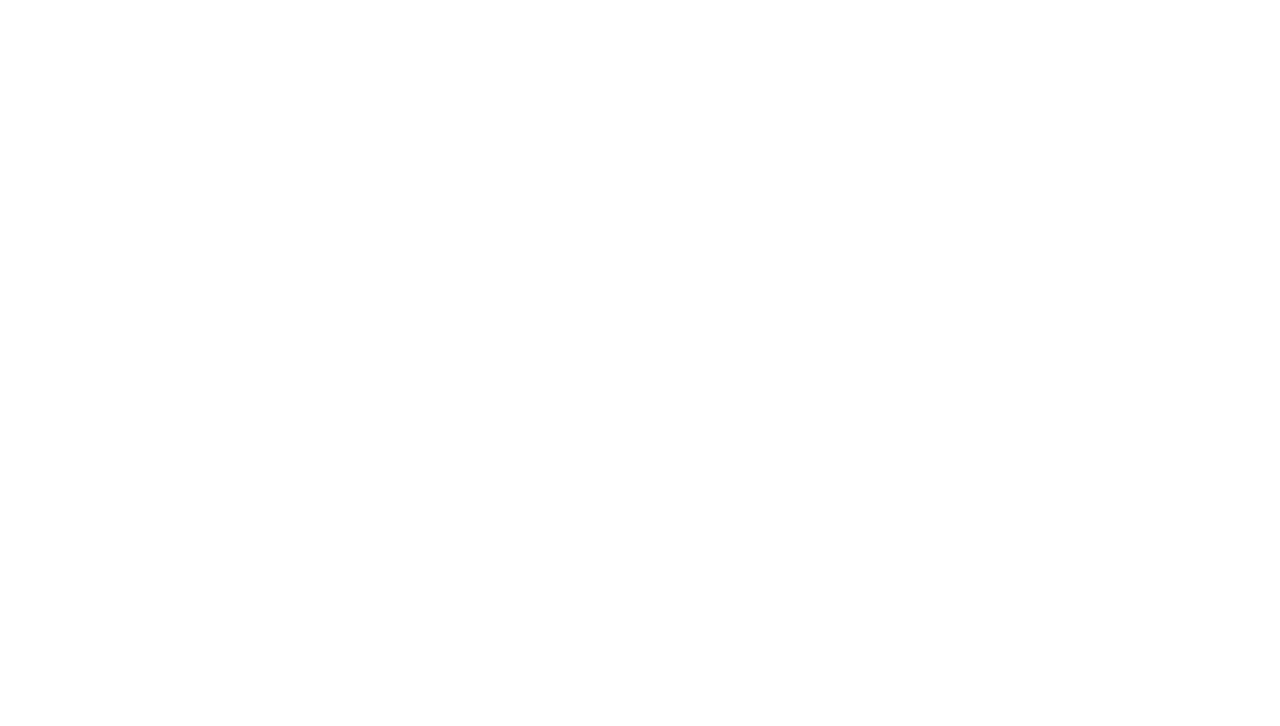
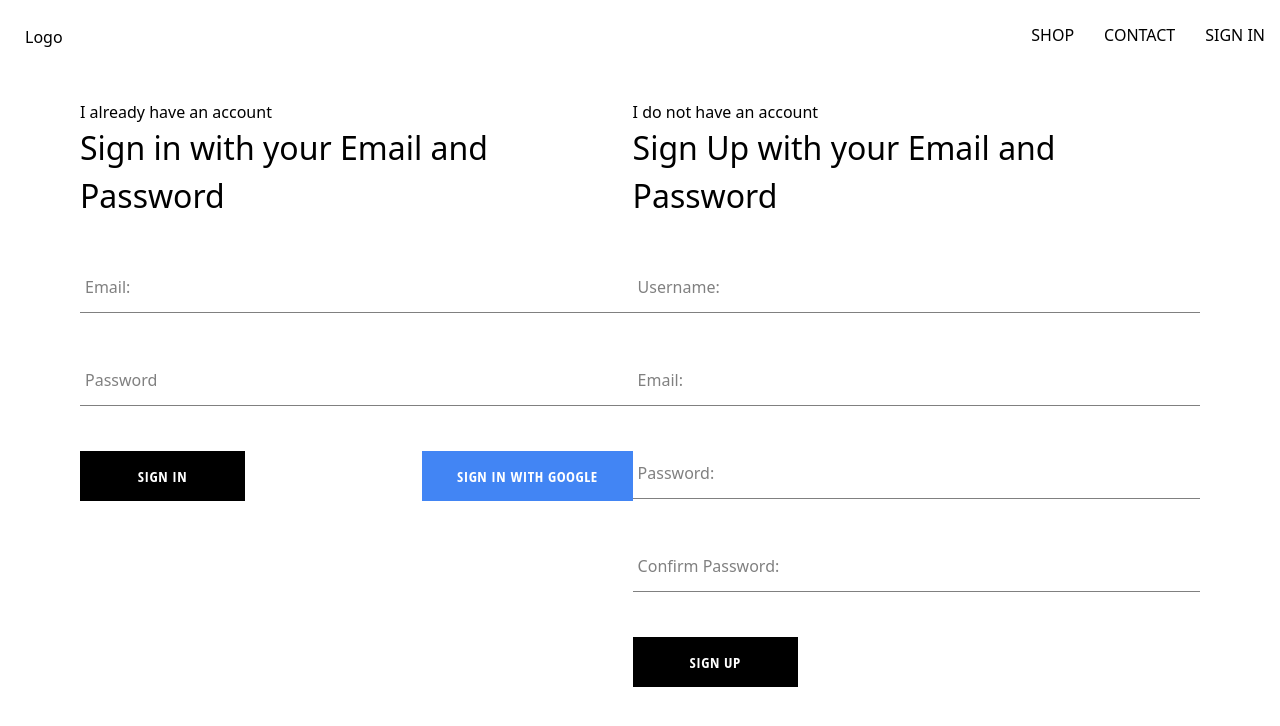
Before and after one commit to Christopher6609/converse, a React (Vite) app: page /auth in a window 1280 px wide. Before the commit this address had no page. Shown: the top 726 px of the page. Built offline with nearby package versions, Linux system fonts and the light colour scheme.

Commit message:
sign in with email and password

```diff
--- a/src/App.jsx
+++ b/src/App.jsx
@@ -1,8 +1,7 @@
 import Home from "./routes/home/Home";
 import Navigation from "./routes/navigation/Navigation";
-import SignIn from "./routes/sign-in/SignIn";
-import SignUp from "./routes/sign-up/SignUp";
 import { Routes, Route } from "react-router-dom";
+import Auth from "./routes/authentication/auth";
 
 
 const Shop = () => {
@@ -20,8 +19,8 @@ const App = () => {
         <Route path="/" element={ <Navigation /> }>
           <Route index element={<Home/>} />
           <Route path="shop" element={<Shop/>} />
-          <Route path="signin" element={<SignIn/>} />
-          <Route path="signup" element={<SignUp/>} />
+          <Route path="auth" element={<Auth/>} />
+
         </Route>
       </Routes>
     </>
--- /dev/null
+++ b/src/routes/authentication/auth.jsx
@@ -0,0 +1,13 @@
+import SignIn from "../sign-in/SignIn";
+import SignUp from "../sign-up/SignUp";
+
+const Auth = () => {
+    return(
+        <div className="flex justify-between w-[70rem] mx-auto my-[30px]">
+            <SignIn/>
+            <SignUp/>
+        </div>
+    )
+}
+
+export default Auth;
--- a/src/routes/navigation/Navigation.jsx
+++ b/src/routes/navigation/Navigation.jsx
@@ -18,12 +18,10 @@ const Navigation = () => {
                 <Link className="nav-link uppercase px-[15px] py-[10px] cursor-pointer" to='/shop'>
                     Contact
                 </Link>
-                <Link className="nav-link uppercase px-[15px] py-[10px] cursor-pointer" to='/signin'>
+                <Link className="nav-link uppercase px-[15px] py-[10px] cursor-pointer" to='/auth'>
                     Sign in
                 </Link>
-                <Link className="nav-link uppercase px-[15px] py-[10px] cursor-pointer" to='/signup'>
-                    Sign up
-                </Link>
+
             </div>
 
         </div>
--- a/src/routes/sign-in/SignIn.jsx
+++ b/src/routes/sign-in/SignIn.jsx
@@ -1,21 +1,93 @@
-import { createUserDocumentFromAuth, signInWithGooglePopup } from "../../utils/firebase/firebase";
+import { useState } from "react";
+import FormInput from "../../components/atoms/FormInput/FormInput";
+import { createUserDocumentFromAuth, signInWithGooglePopup,signInAuthwithEmailandPassword } from "../../utils/firebase/firebase";
+import Button from "../../components/atoms/Button/Button";
 
 
 const SignIn = () => {
-
-    const logGoogleUser = async () => {
+    const signInGoogleUser = async () => {
         const {user} = await signInWithGooglePopup();
        createUserDocumentFromAuth(user);
+    }
 
+    const initialFormFields = {
+        email:"",
+        password:""
+    }
 
+    const [formFields, setFormFields] = useState(initialFormFields);
+    const {email,password} = formFields;
+    const handleChange = (event) =>{
+        const{ name,value } = event.target;
 
+        setFormFields({ ...formFields,[name]:value })
+    }
+
+    // const handleSubmit = async (event) => {
+    //     event.preventDefault();
+
+    // try{
+    //     const response = await signInAuthwithEmailandPassword(email,password);
+    //     console.log(response);
+
+    // }catch(error){
+    //     console.log(error)
+    // }
+    // }
+
+    const handleSubmit = async (event) => {
+        event.preventDefault();
+
+        try{
+            const response = await signInAuthwithEmailandPassword(email,password );
+            console.log(response);
+        }catch(error){
+            switch(error.code){
+                case 'auth/invalid-credential' :
+                    alert('Invalid Credentials');
+                    break;
+                case 'auth/user-not-found':
+                    alert('User not found');
+                    break;
+                default:
+                    console.log(error);
+            }
+        }
     }
 
     return(
-        <>
-            <div>Sign in here</div>
-            <button onClick={logGoogleUser} className="bg-[gray] p-4 rounded-xl">Sign in with Google</button>
-        </>
+        <div>
+            <div>
+                <h2>I already have an account</h2>
+                <h1 className='text-[2rem]'>Sign in with your Email and Password</h1>
+             </div>
+             <div>
+                <form onSubmit={handleSubmit}>
+                    <FormInput
+                        label="Email:"
+                        type="email"
+                        name="email"
+                        value={email}
+                        onChange={handleChange}
+                        required
+                    />
+                    <FormInput
+                        label="Password"
+                        type="password"
+                        name="password"
+                        value={password}
+                        onChange={handleChange}
+                        required
+                    />
+                    <div className="flex justify-between">
+                    <Button type="submit">Sign in</Button>
+                    <Button type="button" buttonType="google" onClick={signInGoogleUser}>Sign in with Google</Button>
+                    </div>
+
+                </form>
+             </div>
+
+        </div>
     )
 }
 
--- a/src/utils/firebase/firebase.js
+++ b/src/utils/firebase/firebase.js
@@ -1,6 +1,6 @@
 // Import the functions you need from the SDKs you need
 import { initializeApp } from "firebase/app";
-import { getAuth, signInWithRedirect, signInWithPopup, GoogleAuthProvider, createUserWithEmailAndPassword } from 'firebase/auth';
+import { getAuth, signInWithPopup, GoogleAuthProvider, createUserWithEmailAndPassword, signInWithEmailAndPassword } from 'firebase/auth';
 import { getFirestore, doc, getDoc, setDoc } from "firebase/firestore";
 
 // Your web app's Firebase configuration
@@ -54,3 +54,9 @@ export const createAuthwithUserandPassword = async (email, password) => {
 
   return await createUserWithEmailAndPassword(auth, email, password);
 }
+
+export const signInAuthwithEmailandPassword = async (email,password) => {
+  if(!email || !password) return;
+
+  return await signInWithEmailAndPassword(auth, email, password);
+}
```
